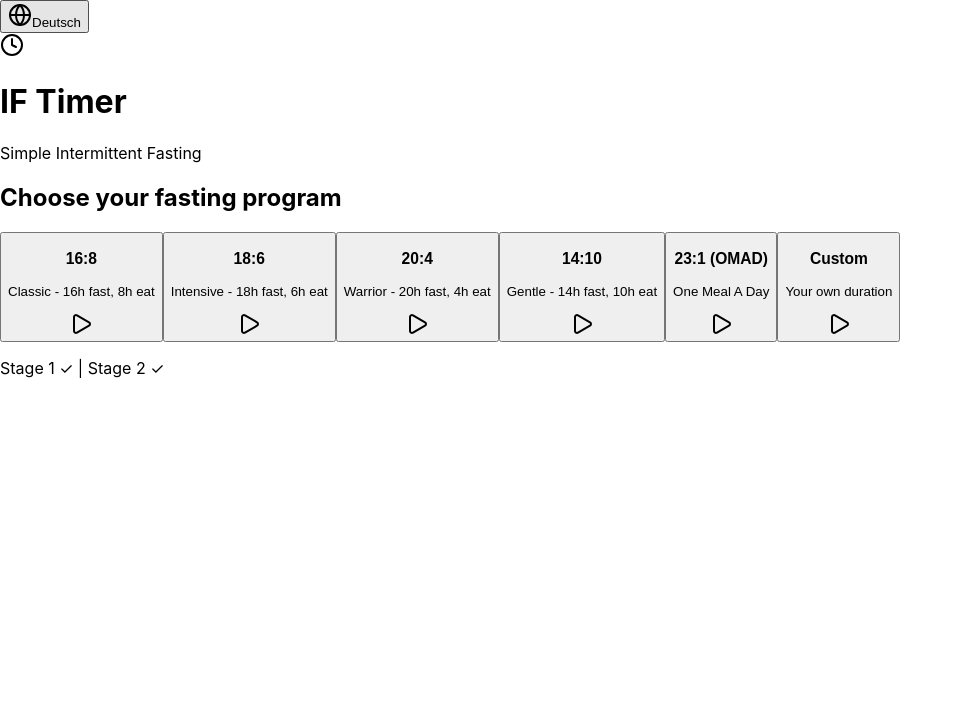
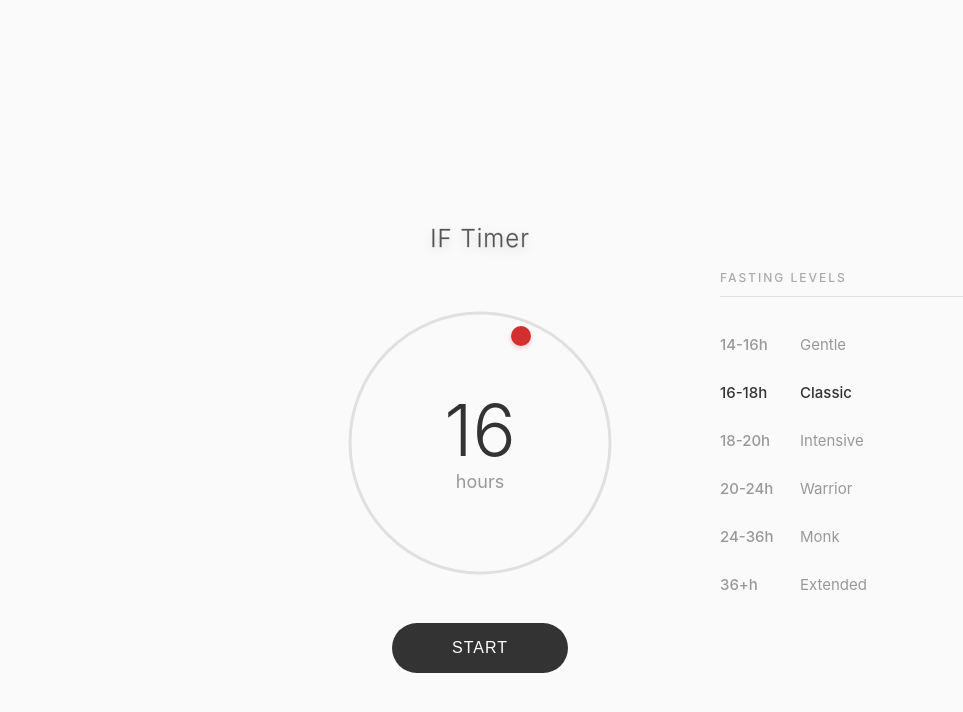
Before and after one commit to fxdlsRider/if-timer, a React (Create React App) app: page / in a window 1280 px wide. Shown: the top 712 px of the page, without its empty margins (0-963 px from the left). Built offline with nearby package versions, Linux system fonts and the light colour scheme.

Commit message:
Add minimal IF timer with drag, colors, and Monk level

```diff
--- a/src/App.js
+++ b/src/App.js
@@ -1,68 +1,18 @@
-import React, { useState, useEffect } from 'react';
-import { Clock, Play, Pause, RotateCcw, Globe } from 'lucide-react';
+import React, { useState, useEffect, useRef } from 'react';
 
-export default function IFTimer() {
-  const [language, setLanguage] = useState('en');
-  const [selectedProgram, setSelectedProgram] = useState(null);
-  const [customHours, setCustomHours] = useState(16);
+export default function IFTimerMinimal() {
+  const [hours, setHours] = useState(16);
   const [isRunning, setIsRunning] = useState(false);
+  const [isPaused, setIsPaused] = useState(false);
   const [timeLeft, setTimeLeft] = useState(0);
   const [startTime, setStartTime] = useState(null);
-  const [isPaused, setIsPaused] = useState(false);
+  const [angle, setAngle] = useState(21); // Start at 16h
+  const [isDragging, setIsDragging] = useState(false);
+  const [hasReachedMax, setHasReachedMax] = useState(false);
 
-  const translations = {
-    en: {
-      title: 'IF Timer',
-      subtitle: 'Simple Intermittent Fasting',
-      selectProgram: 'Choose your fasting program',
-      customDuration: 'Fasting duration in hours',
-      hours: 'Hours',
-      start: 'Start Fasting',
-      pause: 'Pause',
-      resume: 'Resume',
-      reset: 'Reset',
-      end: 'End',
-      clock: 'o\'clock',
-      completed: 'Congratulations! Fasting completed!',
-      completedDesc: 'successfully completed',
-      backToPrograms: '← Back to Programs',
-      programs: [
-        { id: '16-8', name: '16:8', hours: 16, desc: 'Classic - 16h fast, 8h eat' },
-        { id: '18-6', name: '18:6', hours: 18, desc: 'Intensive - 18h fast, 6h eat' },
-        { id: '20-4', name: '20:4', hours: 20, desc: 'Warrior - 20h fast, 4h eat' },
-        { id: '14-10', name: '14:10', hours: 14, desc: 'Gentle - 14h fast, 10h eat' },
-        { id: '23-1', name: '23:1 (OMAD)', hours: 23, desc: 'One Meal A Day' },
-        { id: 'custom', name: 'Custom', hours: null, desc: 'Your own duration' }
-      ]
-    },
-    de: {
-      title: 'IF Timer',
-      subtitle: 'Einfaches Intervall-Fasten',
-      selectProgram: 'Wähle dein Fasten-Programm',
-      customDuration: 'Fastendauer in Stunden',
-      hours: 'Stunden',
-      start: 'Fasten starten',
-      pause: 'Pausieren',
-      resume: 'Fortsetzen',
-      reset: 'Zurücksetzen',
-      end: 'Ende',
-      clock: 'Uhr',
-      completed: 'Glückwunsch! Fasten beendet!',
-      completedDesc: 'erfolgreich abgeschlossen',
-      backToPrograms: '← Zurück zu Programmen',
-      programs: [
-        { id: '16-8', name: '16:8', hours: 16, desc: 'Klassisch - 16h fasten, 8h essen' },
-        { id: '18-6', name: '18:6', hours: 18, desc: 'Intensiv - 18h fasten, 6h essen' },
-        { id: '20-4', name: '20:4', hours: 20, desc: 'Warrior - 20h fasten, 4h essen' },
-        { id: '14-10', name: '14:10', hours: 14, desc: 'Sanft - 14h fasten, 10h essen' },
-        { id: '23-1', name: '23:1 (OMAD)', hours: 23, desc: 'One Meal A Day' },
-        { id: 'custom', name: 'Individuell', hours: null, desc: 'Eigene Fastendauer' }
-      ]
-    }
-  };
+  const circleRef = useRef(null);
 
-  const t = translations[language];
-
+  // Timer countdown
   useEffect(() => {
     let interval;
     if (isRunning && !isPaused && timeLeft > 0) {
@@ -80,7 +30,110 @@ export default function IFTimer() {
     return () => clearInterval(interval);
   }, [isRunning, isPaused, timeLeft]);
 
-  const startTimer = (hours) => {
+  // Handle mouse/touch drag
+  const handlePointerDown = (e) => {
+    if (isRunning) return;
+    e.preventDefault();
+    setIsDragging(true);
+    updateAngleFromEvent(e);
+  };
+
+  const handlePointerMove = (e) => {
+    if (!isDragging || isRunning) return;
+    e.preventDefault();
+    updateAngleFromEvent(e);
+  };
+
+  const handlePointerUp = () => {
+    setIsDragging(false);
+  };
+
+  const updateAngleFromEvent = (e) => {
+    if (!circleRef.current) return;
+
+    const rect = circleRef.current.getBoundingClientRect();
+    const centerX = rect.left + rect.width / 2;
+    const centerY = rect.top + rect.height / 2;
+
+    const clientX = e.clientX || (e.touches && e.touches[0].clientX);
+    const clientY = e.clientY || (e.touches && e.touches[0].clientY);
+
+    if (!clientX || !clientY) return;
+
+    const deltaX = clientX - centerX;
+    const deltaY = clientY - centerY;
+
+    let newAngle = Math.atan2(deltaY, deltaX) * (180 / Math.PI) + 90;
+    if (newAngle < 0) newAngle += 360;
+
+    const maxAngle = 340; // ~48h (just before completing circle)
+    const startZone = 30;  // 12 o'clock region
+
+    // Prevent going left (counter-clockwise) from start
+    // Block angles 181-359 unless already at max
+    if (newAngle > 180 && newAngle < maxAngle && !hasReachedMax) {
+      // Trying to go left side - block it
+      return;
+    }
+
+    // Check if reached max (right side, near top)
+    if (newAngle >= maxAngle && !hasReachedMax) {
+      setHasReachedMax(true);
+      setAngle(maxAngle);
+      setHours(48);
+      return;
+    }
+
+    // If at max, only allow going back (counter-clockwise)
+    if (hasReachedMax) {
+      // Allow counter-clockwise movement (through left side now)
+      // But block trying to go further clockwise
+      if (newAngle < angle && angle > 180) {
+        // Going back through left side - OK
+        setAngle(newAngle);
+      } else if (newAngle <= startZone) {
+        // Reached start zone - reset
+        setAngle(newAngle);
+        setHasReachedMax(false);
+      } else if (newAngle > angle) {
+        // Trying to continue clockwise - block
+        return;
+      } else {
+        setAngle(newAngle);
+      }
+    } else {
+      // Normal forward movement (0° to maxAngle)
+      if (newAngle <= maxAngle || newAngle <= startZone) {
+        setAngle(newAngle);
+      }
+    }
+
+    // Map angle to hours
+    const hourRange = 34; // 48 - 14
+    const mappedHours = 14 + (angle / maxAngle) * hourRange;
+    setHours(Math.round(Math.min(48, Math.max(14, mappedHours))));
+  };
+
+  useEffect(() => {
+    if (isDragging) {
+      const handleMove = (e) => handlePointerMove(e);
+      const handleUp = () => handlePointerUp();
+
+      document.addEventListener('mousemove', handleMove);
+      document.addEventListener('mouseup', handleUp);
+      document.addEventListener('touchmove', handleMove, { passive: false });
+      document.addEventListener('touchend', handleUp);
+
+      return () => {
+        document.removeEventListener('mousemove', handleMove);
+        document.removeEventListener('mouseup', handleUp);
+        document.removeEventListener('touchmove', handleMove);
+        document.removeEventListener('touchend', handleUp);
+      };
+    }
+  }, [isDragging]);
+
+  const startTimer = () => {
     const totalSeconds = hours * 3600;
     setTimeLeft(totalSeconds);
     setIsRunning(true);
@@ -88,29 +141,15 @@ export default function IFTimer() {
     setStartTime(new Date());
   };
 
-  const handleProgramSelect = (program) => {
-    if (program.id === 'custom') {
-      setSelectedProgram(program);
-    } else {
-      setSelectedProgram(program);
-      startTimer(program.hours);
-    }
-  };
-
-  const handleCustomStart = () => {
-    startTimer(customHours);
-  };
-
   const togglePause = () => {
     setIsPaused(!isPaused);
   };
 
-  const resetTimer = () => {
+  const cancelTimer = () => {
     setIsRunning(false);
     setIsPaused(false);
     setTimeLeft(0);
     setStartTime(null);
-    setSelectedProgram(null);
   };
 
   const formatTime = (seconds) => {
@@ -122,194 +161,358 @@ export default function IFTimer() {
 
   const getProgress = () => {
     if (!startTime || timeLeft === 0) return 0;
-    const hours = selectedProgram?.hours || customHours;
     const totalSeconds = hours * 3600;
     return ((totalSeconds - timeLeft) / totalSeconds) * 100;
   };
 
-  const getEndTime = () => {
-    if (!startTime) return '';
-    const hours = selectedProgram?.hours || customHours;
-    const end = new Date(startTime.getTime() + hours * 3600 * 1000);
-    return end.toLocaleTimeString(language === 'de' ? 'de-DE' : 'en-US', {
-      hour: '2-digit',
-      minute: '2-digit'
-    });
+  const getFastingLevel = () => {
+    if (hours >= 14 && hours < 16) return 0;
+    if (hours >= 16 && hours < 18) return 1;
+    if (hours >= 18 && hours < 20) return 2;
+    if (hours >= 20 && hours < 24) return 3;
+    if (hours >= 24 && hours < 36) return 4;
+    return 5;
+  };
+
+  const getBodyMode = () => {
+    const elapsed = hours * 3600 - timeLeft;
+    const elapsedHours = elapsed / 3600;
+
+    if (elapsedHours < 4) return 0;
+    if (elapsedHours < 12) return 1;
+    if (elapsedHours < 18) return 2;
+    if (elapsedHours < 24) return 3;
+    return 4;
+  };
+
+  const getProgressColor = () => {
+    const progress = getProgress();
+    if (progress < 25) return '#d32f2f';
+    if (progress < 50) return '#f57c00';
+    if (progress < 75) return '#388e3c';
+    if (progress < 100) return '#1976d2';
+    return '#7b1fa2';
+  };
+
+  const fastingLevels = [
+    { range: '14-16h', label: 'Gentle' },
+    { range: '16-18h', label: 'Classic' },
+    { range: '18-20h', label: 'Intensive' },
+    { range: '20-24h', label: 'Warrior' },
+    { range: '24-36h', label: 'Monk' },
+    { range: '36+h', label: 'Extended' }
+  ];
+
+  const bodyModes = [
+    { range: '0-4h', label: 'Digesting' },
+    { range: '4-12h', label: 'Getting ready' },
+    { range: '12-18h', label: 'Fat burning' },
+    { range: '18-24h', label: 'Cell renewal' },
+    { range: '24+h', label: 'Deep healing' }
+  ];
+
+  const handleX = angle * (Math.PI / 180);
+  const handleY = angle * (Math.PI / 180);
+  const radius = 114;
+  const handlePosX = 140 + Math.sin(handleX) * radius;
+  const handlePosY = 140 - Math.cos(handleY) * radius;
+
+  const circumference = 2 * Math.PI * 120;
+  const progressOffset = circumference - (getProgress() / 100) * circumference;
+
+  const styles = {
+    container: {
+      minHeight: '100vh',
+      background: '#fafafa',
+      display: 'flex',
+      alignItems: 'center',
+      justifyContent: 'center',
+      padding: '40px 20px',
+      fontFamily: '-apple-system, BlinkMacSystemFont, "Segoe UI", sans-serif'
+    },
+    app: {
+      display: 'flex',
+      gap: '80px',
+      maxWidth: '900px',
+      alignItems: 'center',
+      flexWrap: 'wrap',
+      justifyContent: 'center'
+    },
+    timerSection: {
+      display: 'flex',
+      flexDirection: 'column',
+      alignItems: 'center',
+      minWidth: '320px'
+    },
+    title: {
+      fontSize: '24px',
+      fontWeight: '300',
+      color: '#555',
+      marginBottom: '50px',
+      letterSpacing: '1px',
+      textShadow: '0 4px 12px rgba(0,0,0,0.18)',
+      WebkitTextStroke: '0.8px rgba(85, 85, 85, 0.25)'
+    },
+    circleContainer: {
+      position: 'relative',
+      width: '280px',
+      height: '280px',
+      marginBottom: '40px'
+    },
+    hoursDisplay: {
+      position: 'absolute',
+      top: '50%',
+      left: '50%',
+      transform: 'translate(-50%, -50%)',
+      textAlign: 'center',
+      pointerEvents: 'none'
+    },
+    hoursNumber: {
+      fontSize: '72px',
+      fontWeight: '300',
+      color: '#333',
+      lineHeight: '1'
+    },
+    hoursLabel: {
+      fontSize: '18px',
+      color: '#999',
+      marginTop: '5px'
+    },
+    handle: {
+      position: 'absolute',
+      width: '20px',
+      height: '20px',
+      background: '#d32f2f',
+      borderRadius: '50%',
+      boxShadow: '0 2px 4px rgba(211, 47, 47, 0.25)',
+      touchAction: 'none',
+      userSelect: 'none',
+      WebkitUserSelect: 'none',
+      MozUserSelect: 'none'
+    },
+    startButton: {
+      background: '#333',
+      color: 'white',
+      border: 'none',
+      padding: '16px 60px',
+      fontSize: '16px',
+      borderRadius: '50px',
+      letterSpacing: '1px',
+      cursor: 'pointer',
+      transition: 'background 0.2s'
+    },
+    countdownDisplay: {
+      position: 'absolute',
+      top: '50%',
+      left: '50%',
+      transform: 'translate(-50%, -50%)',
+      textAlign: 'center',
+      pointerEvents: 'none'
+    },
+    countdownTime: {
+      fontSize: '48px',
+      fontWeight: '300',
+      color: '#333',
+      marginBottom: '8px'
+    },
+    countdownLabel: {
+      fontSize: '14px',
+      color: '#999'
+    },
+    controls: {
+      display: 'flex',
+      gap: '16px',
+      justifyContent: 'center'
+    },
+    controlButton: {
+      background: 'transparent',
+      color: '#666',
+      border: '2px solid #ddd',
+      padding: '12px 32px',
+      fontSize: '14px',
+      borderRadius: '50px',
+      letterSpacing: '0.5px',
+      cursor: 'pointer',
+      transition: 'all 0.2s',
+      display: 'flex',
+      alignItems: 'center',
+      gap: '8px'
+    },
+    infoSection: {
+      minWidth: '240px'
+    },
+    infoTitle: {
+      fontSize: '12px',
+      fontWeight: '500',
+      letterSpacing: '2px',
+      color: '#aaa',
+      marginBottom: '24px',
+      textTransform: 'uppercase',
+      position: 'relative',
+      paddingBottom: '12px'
+    },
+    infoTitleLine: {
+      position: 'absolute',
+      bottom: '0',
+      left: '0',
+      width: '140%',
+      height: '1px',
+      background: '#e0e0e0'
+    },
+    infoList: {
+      listStyle: 'none',
+      padding: '0',
+      margin: '0'
+    },
+    infoItem: {
+      padding: '12px 0',
+      fontSize: '15px',
+      transition: 'color 0.2s',
+      lineHeight: '1.6'
+    },
+    infoHours: {
+      display: 'inline-block',
+      minWidth: '80px',
+      fontWeight: '500'
+    }
   };
 
   return (
-    <div className="min-h-screen bg-gradient-to-br from-blue-50 via-indigo-50 to-purple-50 flex items-center justify-center p-4">
-      <div className="max-w-2xl w-full">
-        <div className="flex justify-end mb-4">
-          <button
-            onClick={() => setLanguage(language === 'en' ? 'de' : 'en')}
-            className="flex items-center gap-2 px-4 py-2 bg-white rounded-lg shadow hover:shadow-md transition-shadow text-sm text-gray-700"
-          >
-            <Globe className="w-4 h-4" />
-            {language === 'en' ? 'Deutsch' : 'English'}
-          </button>
-        </div>
+    <div style={styles.container}>
+      <div style={styles.app}>
+        <div style={styles.timerSection}>
+          <h1 style={styles.title}>IF Timer</h1>
 
-        <div className="bg-white rounded-3xl shadow-2xl p-8">
-          <div className="text-center mb-8">
-            <div className="inline-flex items-center justify-center w-16 h-16 bg-indigo-100 rounded-full mb-4">
-              <Clock className="w-8 h-8 text-indigo-600" />
-            </div>
-            <h1 className="text-3xl font-bold text-gray-800 mb-2">{t.title}</h1>
-            <p className="text-gray-600">{t.subtitle}</p>
-          </div>
+          {!isRunning ? (
+            <>
+              <div
+                ref={circleRef}
+                style={styles.circleContainer}
+              >
+                <svg width="280" height="280" style={{ position: 'absolute', top: 0, left: 0 }}>
+                  <circle
+                    cx="140"
+                    cy="140"
+                    r="130"
+                    fill="none"
+                    stroke="#e0e0e0"
+                    strokeWidth="3"
+                  />
+                </svg>
 
-          {!isRunning && !selectedProgram ? (
-            <div className="space-y-4">
-              <h2 className="text-lg font-semibold text-gray-700 mb-4">{t.selectProgram}</h2>
-              <div className="grid grid-cols-1 md:grid-cols-2 gap-3">
-                {t.programs.map(program => (
-                  <button
-                    key={program.id}
-                    onClick={() => handleProgramSelect(program)}
-                    className="p-4 bg-gradient-to-br from-indigo-50 to-purple-50 rounded-xl hover:from-indigo-100 hover:to-purple-100 transition-all border-2 border-transparent hover:border-indigo-300 text-left group"
-                  >
-                    <div className="flex items-start justify-between">
-                      <div>
-                        <h3 className="font-bold text-xl text-indigo-600 mb-1">{program.name}</h3>
-                        <p className="text-sm text-gray-600">{program.desc}</p>
-                      </div>
-                      <Play className="w-5 h-5 text-indigo-400 group-hover:text-indigo-600 transition-colors" />
-                    </div>
-                  </button>
-                ))}
-              </div>
-            </div>
-          ) : selectedProgram?.id === 'custom' && !isRunning ? (
-            <div className="space-y-6">
-              <button
-                onClick={() => setSelectedProgram(null)}
-                className="text-indigo-600 hover:text-indigo-700 font-medium mb-4"
-              >
-                {t.backToPrograms}
-              </button>
+                <div
+                  style={{
+                    ...styles.handle,
+                    left: `${handlePosX - 10}px`,
+                    top: `${handlePosY - 10}px`,
+                    cursor: isDragging ? 'grabbing' : 'grab'
+                  }}
+                  onMouseDown={handlePointerDown}
+                  onTouchStart={handlePointerDown}
+                />
 
-              <div>
-                <label className="block text-sm font-medium text-gray-700 mb-3">
-                  {t.customDuration}
-                </label>
-                <div className="flex items-center gap-4">
-                  <button
-                    onClick={() => setCustomHours(Math.max(1, customHours - 1))}
-                    className="w-12 h-12 rounded-full bg-indigo-100 text-indigo-600 font-bold text-xl hover:bg-indigo-200 transition-colors"
-                  >
-                    -
-                  </button>
-                  <div className="flex-1 text-center">
-                    <div className="text-5xl font-bold text-indigo-600">{customHours}</div>
-                    <div className="text-sm text-gray-500 mt-1">{t.hours}</div>
-                  </div>
-                  <button
-                    onClick={() => setCustomHours(Math.min(48, customHours + 1))}
-                    className="w-12 h-12 rounded-full bg-indigo-100 text-indigo-600 font-bold text-xl hover:bg-indigo-200 transition-colors"
-                  >
-                    +
-                  </button>
+                <div style={styles.hoursDisplay}>
+                  <div style={styles.hoursNumber}>{hours}</div>
+                  <div style={styles.hoursLabel}>hours</div>
                 </div>
               </div>
 
-              <div className="grid grid-cols-4 gap-2">
-                {[12, 14, 16, 18, 20, 24, 36, 48].map(h => (
-                  <button
-                    key={h}
-                    onClick={() => setCustomHours(h)}
-                    className={`py-2 px-3 rounded-lg text-sm font-medium transition-colors ${
-                      customHours === h
-                        ? 'bg-indigo-600 text-white'
-                        : 'bg-gray-100 text-gray-700 hover:bg-gray-200'
-                    }`}
-                  >
-                    {h}h
-                  </button>
-                ))}
-              </div>
-
               <button
-                onClick={handleCustomStart}
-                className="w-full bg-indigo-600 text-white py-4 rounded-xl font-semibold text-lg hover:bg-indigo-700 transition-colors flex items-center justify-center gap-2"
+                onClick={startTimer}
+                style={styles.startButton}
+                onMouseEnter={(e) => e.target.style.background = '#555'}
+                onMouseLeave={(e) => e.target.style.background = '#333'}
               >
-                <Play className="w-5 h-5" />
-                {t.start}
+                START
               </button>
-            </div>
-          ) : isRunning ? (
-            <div className="space-y-6">
-              <div className="text-center mb-4">
-                <span className="inline-block px-4 py-2 bg-indigo-100 text-indigo-700 rounded-full text-sm font-medium">
-                  {selectedProgram?.name || `${customHours}h Custom`}
-                </span>
-              </div>
-
-              <div className="relative">
-                <svg className="w-full h-64" viewBox="0 0 200 200">
+            </>
+          ) : (
+            <>
+              <div style={styles.circleContainer}>
+                <svg width="280" height="280" style={{ transform: 'rotate(-90deg)' }}>
                   <circle
-                    cx="100"
-                    cy="100"
-                    r="85"
+                    cx="140"
+                    cy="140"
+                    r="120"
                     fill="none"
-                    stroke="#e5e7eb"
-                    strokeWidth="12"
+                    stroke="#e0e0e0"
+                    strokeWidth="8"
                   />
                   <circle
-                    cx="100"
-                    cy="100"
-                    r="85"
+                    cx="140"
+                    cy="140"
+                    r="120"
                     fill="none"
-                    stroke="#4f46e5"
-                    strokeWidth="12"
-                    strokeDasharray={`${2 * Math.PI * 85}`}
-                    strokeDashoffset={`${2 * Math.PI * 85 * (1 - getProgress() / 100)}`}
+                    stroke={getProgressColor()}
+                    strokeWidth="8"
+                    strokeDasharray={circumference}
+                    strokeDashoffset={progressOffset}
                     strokeLinecap="round"
-                    transform="rotate(-90 100 100)"
-                    className="transition-all duration-1000"
+                    style={{ transition: 'stroke-dashoffset 1s linear, stroke 0.5s ease' }}
                   />
                 </svg>
-                <div className="absolute inset-0 flex flex-col items-center justify-center">
-                  <div className="text-5xl font-bold text-gray-800">{formatTime(timeLeft)}</div>
-                  <div className="text-sm text-gray-500 mt-2">
-                    {timeLeft > 0 ? `${t.end}: ${getEndTime()} ${t.clock}` : t.completed}
-                  </div>
+
+                <div style={styles.countdownDisplay}>
+                  <div style={styles.countdownTime}>{formatTime(timeLeft)}</div>
+                  <div style={styles.countdownLabel}>remaining</div>
                 </div>
               </div>
 
-              <div className="flex gap-3">
+              <div style={styles.controls}>
                 <button
                   onClick={togglePause}
-                  className="flex-1 bg-indigo-600 text-white py-3 rounded-xl font-semibold hover:bg-indigo-700 transition-colors flex items-center justify-center gap-2"
+                  style={styles.controlButton}
+                  onMouseEnter={(e) => {
+                    e.currentTarget.style.borderColor = '#999';
+                    e.currentTarget.style.color = '#333';
+                  }}
+                  onMouseLeave={(e) => {
+                    e.currentTarget.style.borderColor = '#ddd';
+                    e.currentTarget.style.color = '#666';
+                  }}
                 >
-                  {isPaused ? <Play className="w-5 h-5" /> : <Pause className="w-5 h-5" />}
-                  {isPaused ? t.resume : t.pause}
+                  {isPaused ? '▶' : '⏸'} {isPaused ? 'RESUME' : 'PAUSE'}
                 </button>
                 <button
-                  onClick={resetTimer}
-                  className="flex-1 bg-gray-200 text-gray-700 py-3 rounded-xl font-semibold hover:bg-gray-300 transition-colors flex items-center justify-center gap-2"
+                  onClick={cancelTimer}
+                  style={styles.controlButton}
+                  onMouseEnter={(e) => {
+                    e.currentTarget.style.borderColor = '#999';
+                    e.currentTarget.style.color = '#333';
+                  }}
+                  onMouseLeave={(e) => {
+                    e.currentTarget.style.borderColor = '#ddd';
+                    e.currentTarget.style.color = '#666';
+                  }}
                 >
-                  <RotateCcw className="w-5 h-5" />
-                  {t.reset}
+                  ✕ CANCEL
                 </button>
               </div>
-
-              {timeLeft === 0 && (
-                <div className="bg-green-50 border border-green-200 rounded-xl p-4 text-center">
-                  <p className="text-green-800 font-semibold text-lg mb-2">
-                    🎊 {t.completed}
-                  </p>
-                  <p className="text-green-700 text-sm">
-                    {selectedProgram?.name || `${customHours}h`} {t.completedDesc}
-                  </p>
-                </div>
-              )}
-            </div>
-          ) : null}
+            </>
+          )}
         </div>
 
-        <div className="mt-6 text-center text-sm text-gray-600">
-          <p>Stage 1 ✓ | Stage 2 ✓</p>
+        <div style={styles.infoSection}>
+          <div style={styles.infoTitle}>
+            {!isRunning ? 'Fasting Levels' : 'Body Mode'}
+            <div style={styles.infoTitleLine} />
+          </div>
+
+          <ul style={styles.infoList}>
+            {(!isRunning ? fastingLevels : bodyModes).map((item, index) => (
+              <li
+                key={index}
+                style={{
+                  ...styles.infoItem,
+                  color: (!isRunning ? getFastingLevel() : getBodyMode()) === index ? '#333' : '#999',
+                  fontWeight: (!isRunning ? getFastingLevel() : getBodyMode()) === index ? '500' : 'normal'
+                }}
+              >
+                <span style={styles.infoHours}>{item.range}</span>
+                {item.label}
+              </li>
+            ))}
+          </ul>
         </div>
       </div>
     </div>
```
